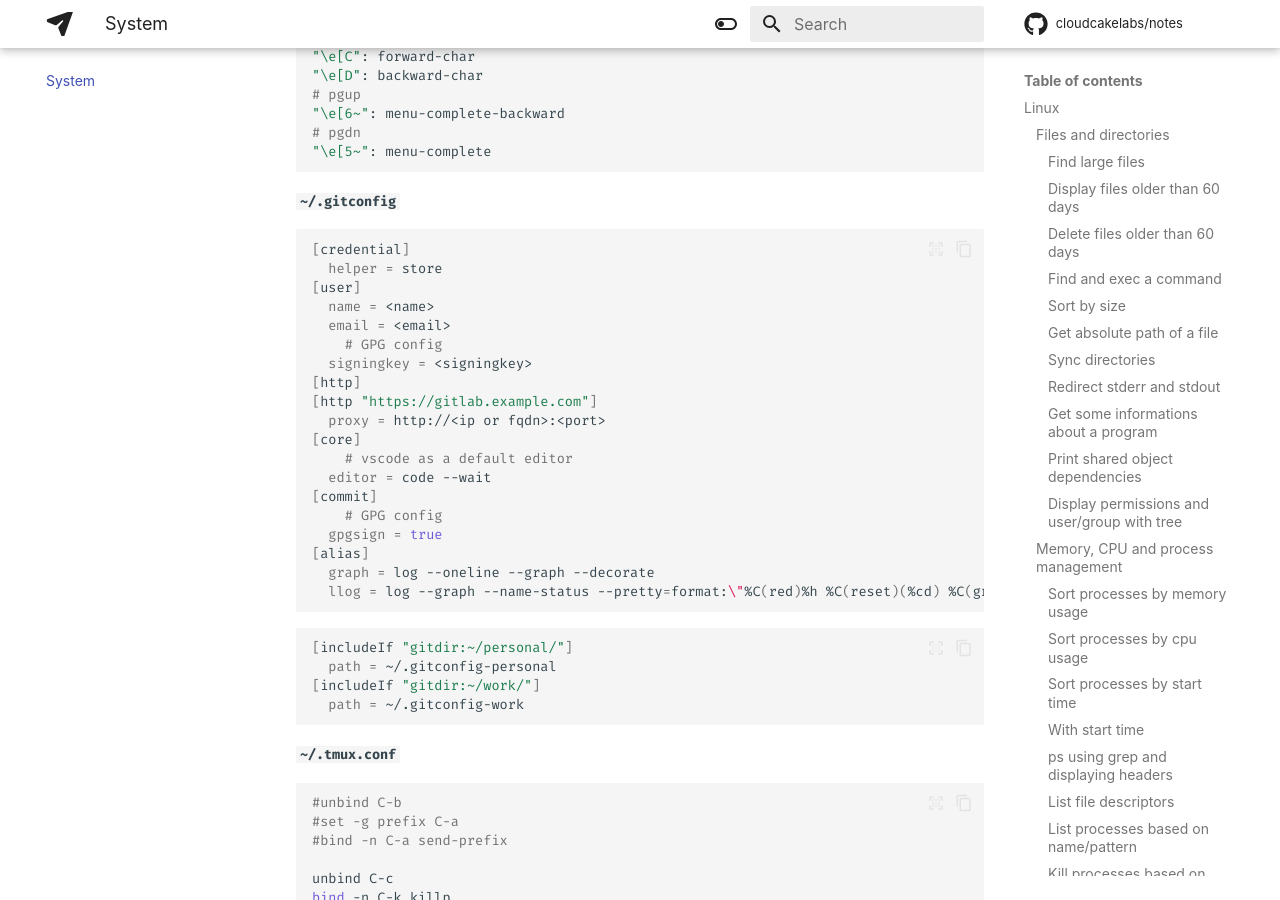
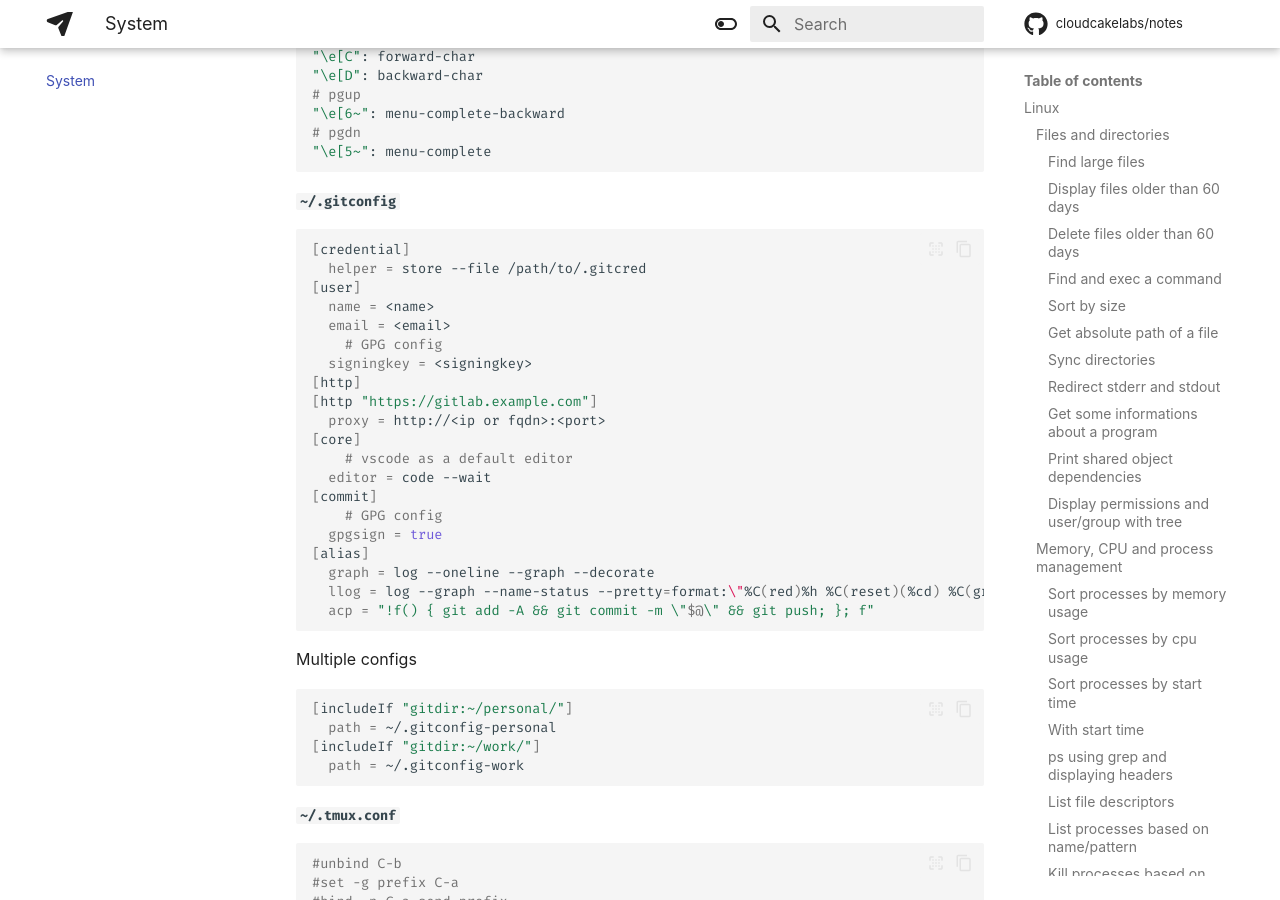
Before and after one commit to cloudcakelabs/notes, an MkDocs documentation site: the page built from docs/system.md, in a window 1280 px wide and 900 px high, scrolled down 11592 px. Built offline with MkDocs 1.6.1 and Material for MkDocs 9.7.7, drawn with Linux system fonts in a browser that asks for light colours; some web fonts are replaced; comment, search, counter and statistics services are not loaded.

Commit message:
Update notes.

````diff
--- a/docs/system.md
+++ b/docs/system.md
@@ -691,7 +691,7 @@ set colored-stats on
 
 ```sh
 [credential]
-  helper = store
+  helper = store --file /path/to/.gitcred
 [user]
   name = <name>
   email = <email>
@@ -709,7 +709,10 @@ set colored-stats on
 [alias]
   graph = log --oneline --graph --decorate
   llog = log --graph --name-status --pretty=format:\"%C(red)%h %C(reset)(%cd) %C(green)%an %Creset%s %C(yellow)%d%Creset\" --date=relative
+  acp = "!f() { git add -A && git commit -m \"$@\" && git push; }; f"
 ```
+
+Multiple configs
 
 ```sh
 [includeIf "gitdir:~/personal/"]
````
